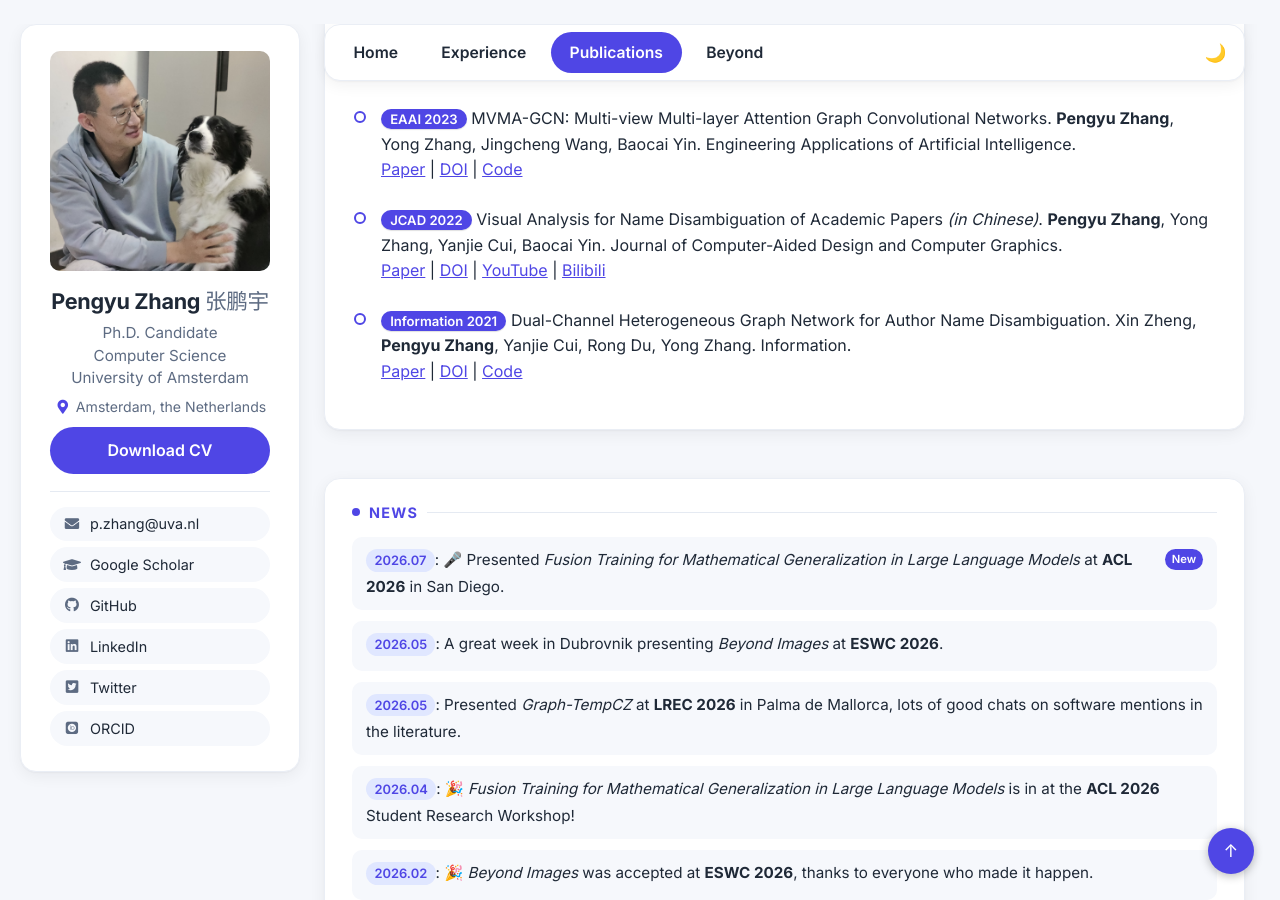
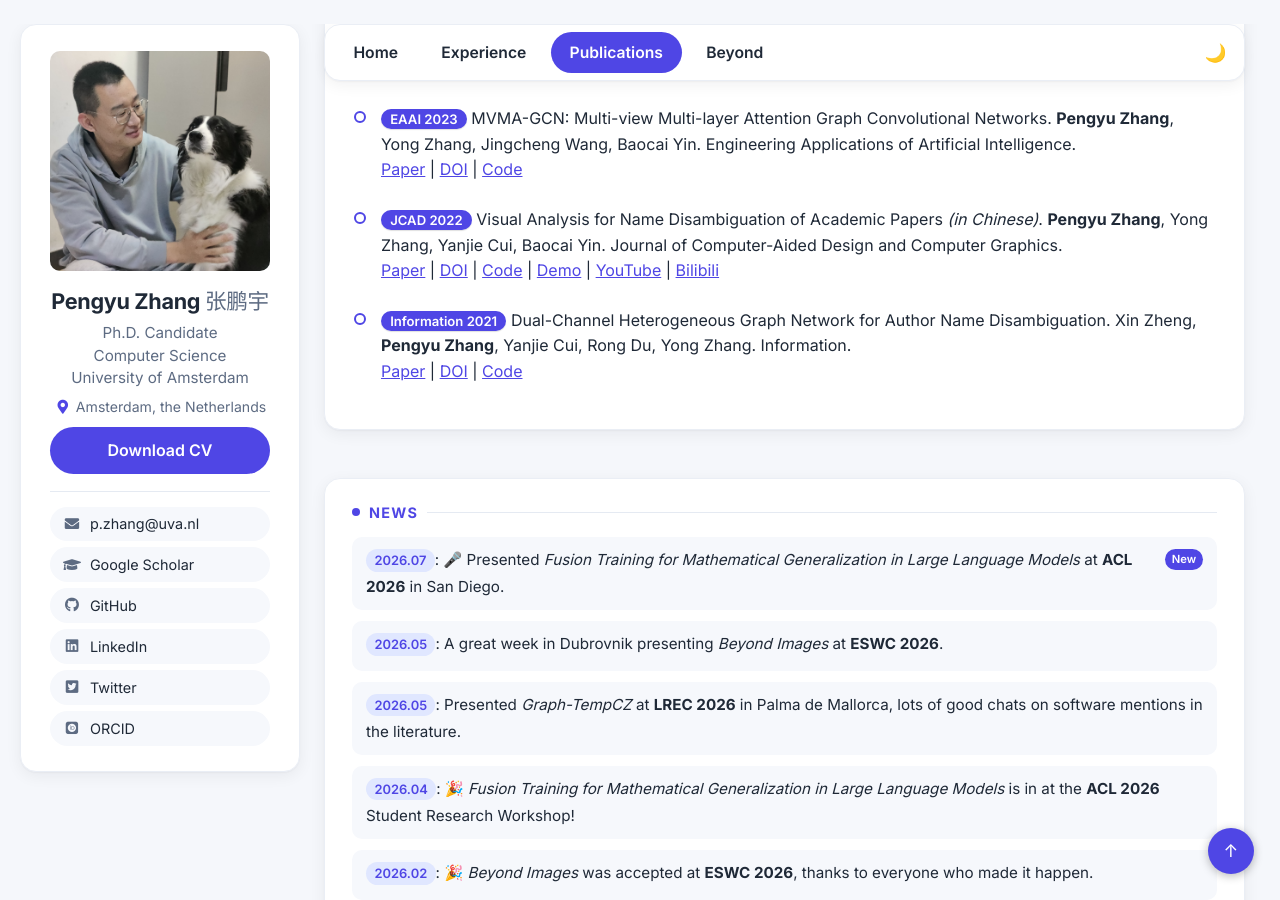
Before and after one commit to pengyu-zhang/pengyu-zhang.github.io, a Jekyll site: the page built from _pages/publications.md, in a window 1280 px wide and 900 px high, scrolled down 1216 px. Built offline with Jekyll 4.4.1, drawn with Linux system fonts in a browser that asks for light colours; some web fonts are replaced.

Commit message:
Add Code and Demo links to JCAD 2022 Visual Analysis paper
Co-Authored-By: Claude Fable 5 <noreply@anthropic.com>

```diff
--- a/_pages/includes/pub_short.md
+++ b/_pages/includes/pub_short.md
@@ -35,7 +35,7 @@
 [Paper](/pdf/MVMA-GCN.pdf) | [DOI](https://doi.org/10.1016/j.engappai.2023.106717) | [Code](https://github.com/pengyu-zhang/MVMA-GCN) <span class='show_paper_citations' data='xH7mJ-0AAAAJ:u5HHmVD_uO8C'></span>
 
 - ``JCAD 2022`` Visual Analysis for Name Disambiguation of Academic Papers *(in Chinese)*. **Pengyu Zhang**, Yong Zhang, Yanjie Cui, Baocai Yin. Journal of Computer-Aided Design and Computer Graphics.
-[Paper](/pdf/Visual_Analysis.pdf) | [DOI](https://doi.org/10.3724/sp.j.1089.2022.19191) | [YouTube](https://www.youtube.com/watch?v=jQ8MNu-L-Os) | [Bilibili](https://www.bilibili.com/video/BV1QM4m1k77Q/) <span class='show_paper_citations' data='xH7mJ-0AAAAJ:d1gkVwhDpl0C'></span>
+[Paper](/pdf/Visual_Analysis.pdf) | [DOI](https://doi.org/10.3724/sp.j.1089.2022.19191) | [Code](https://github.com/pengyu-zhang/Visual-Analysis-for-Name-Disambiguation-of-Academic-Papers) | [Demo](https://pengyu-zhang.github.io/Visual-Analysis-for-Name-Disambiguation-of-Academic-Papers/) | [YouTube](https://www.youtube.com/watch?v=jQ8MNu-L-Os) | [Bilibili](https://www.bilibili.com/video/BV1QM4m1k77Q/) <span class='show_paper_citations' data='xH7mJ-0AAAAJ:d1gkVwhDpl0C'></span>
 
 - ``Information 2021`` Dual-Channel Heterogeneous Graph Network for Author Name Disambiguation. Xin Zheng, **Pengyu Zhang**, Yanjie Cui, Rong Du, Yong Zhang. Information.
 [Paper](/pdf/Dual-Channel.pdf) | [DOI](https://doi.org/10.3390/info12090383) | [Code](https://github.com/pengyu-zhang/Dual-channel-Heterogeneous-Graph-Network-for-Author-Name-Disambiguation) <span class='show_paper_citations' data='xH7mJ-0AAAAJ:u-x6o8ySG0sC'></span>
```
